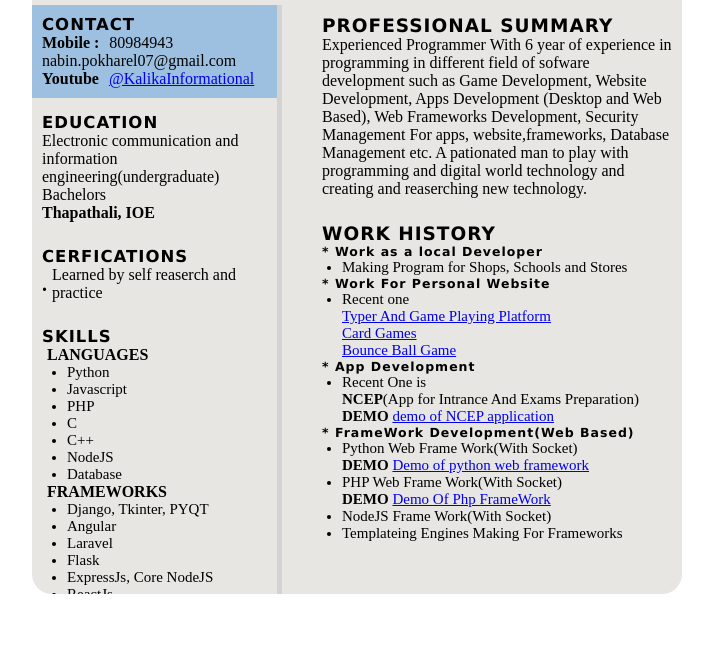
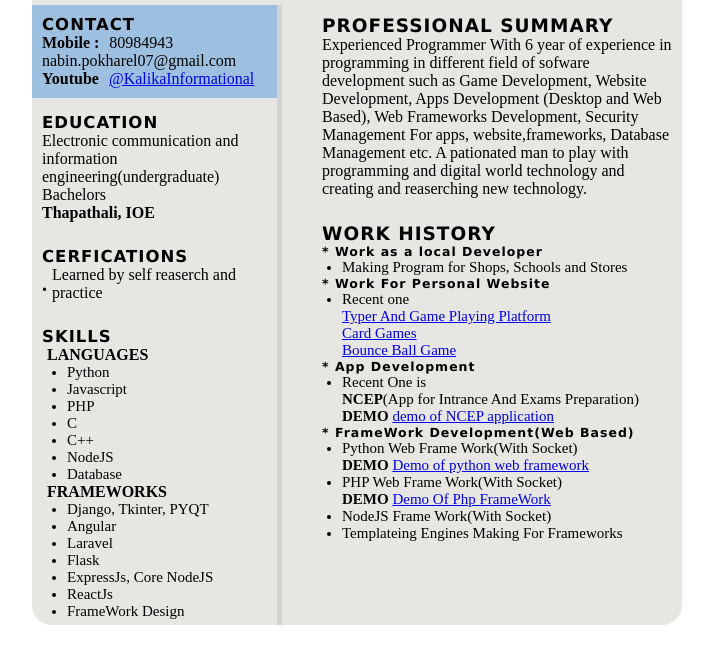
Before and after one commit to Kalika37/Resume, a plain HTML site: page index.html in a window 1280 px wide. Shown: the part 183-846 px from the top of the page, without its empty margins (283-996 px from the left). Drawn offline with Linux system fonts and the light colour scheme.

Commit message:
Update style.css

```diff
--- a/style.css
+++ b/style.css
@@ -42,7 +42,7 @@ header h1 span{
 .body{
     width: 650px;
     border-radius: 20px;
-    height: 589px;
+    height: 620px;
     display: grid;
     grid-template-columns: 250px 1fr;
     gap: 10px;
```
